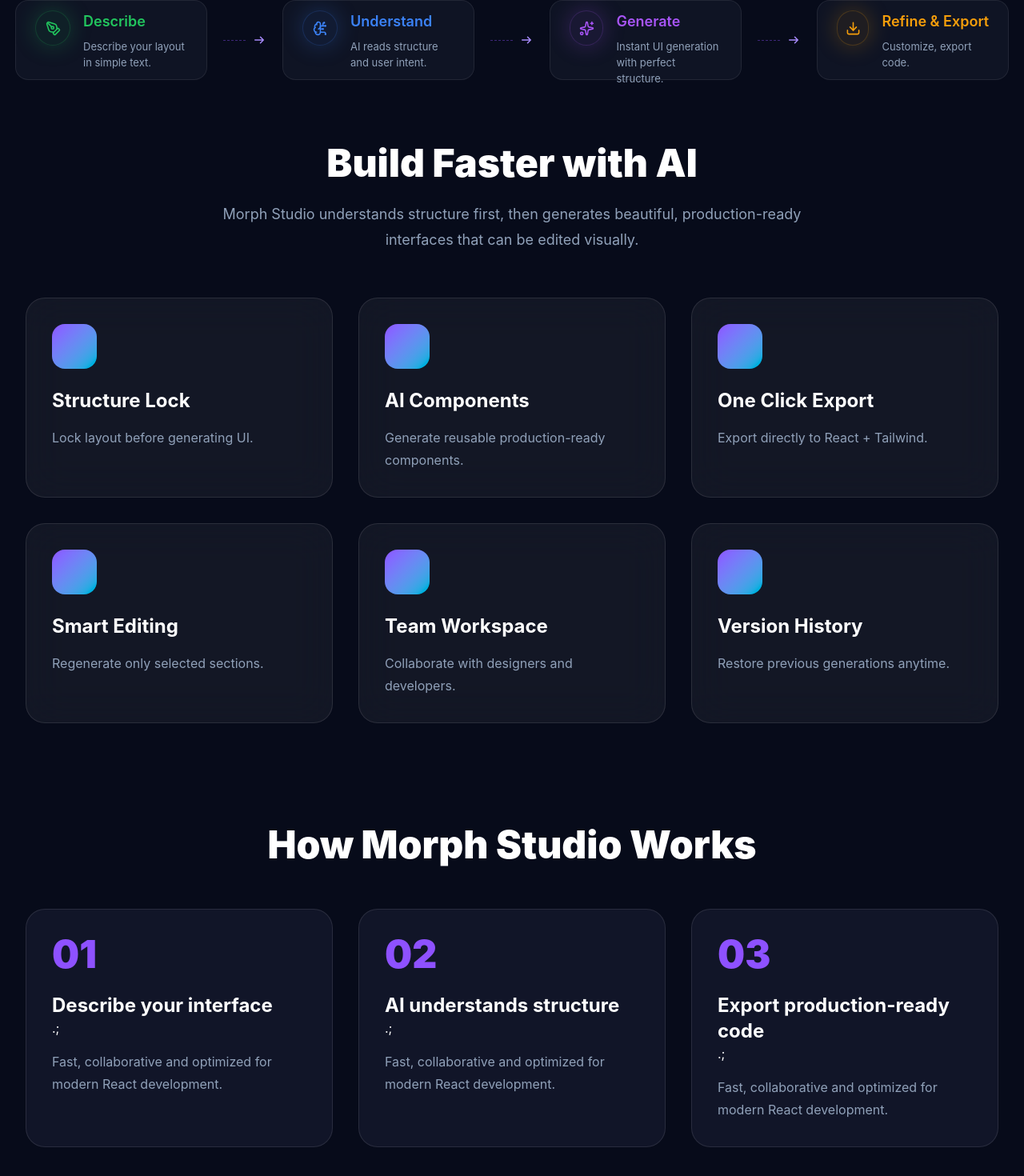
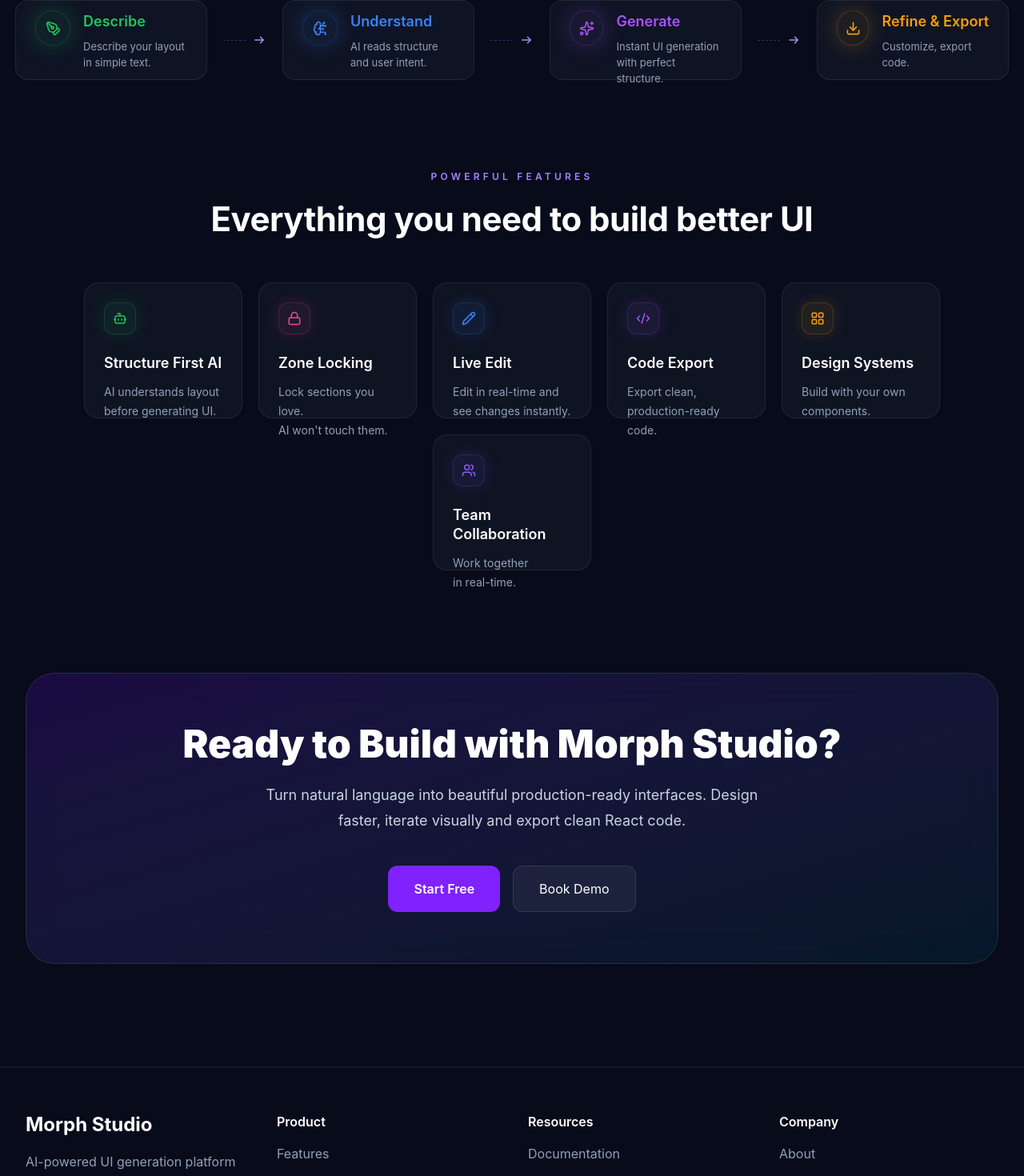
Before and after one commit to aishwaryakhandare-git/Morph-Studio, a React (Vite) app in the folder client/: page / in a window 1280 px wide. Shown: the part 2207-3677 px from the top of the page at 80% size. Built offline with nearby package versions, Linux system fonts and the light colour scheme.

Commit message:
add powerful features showcase section

```diff
--- a/client/src/pages/Landing/Landing.tsx
+++ b/client/src/pages/Landing/Landing.tsx
@@ -26,7 +26,6 @@
   Pencil,
   Code2,
   LayoutGrid,
-  Users,
 } from "lucide-react";
 
 function Landing() {
@@ -731,98 +730,103 @@
   </div>
 
 </section>
-      {/* ================= FEATURES ================= */}
-      <section className="mx-auto mt-20 max-w-7xl px-8">
-        <div className="mb-14 text-center">
-          <h2 className="text-5xl font-black">
-            Build Faster with AI
+{/* ================= POWERFUL FEATURES ================= */}
+
+<section className="mx-auto mt-28 max-w-[1420px] px-8">
+
+  <div className="text-center">
+
+    <p className="text-[12px] font-semibold uppercase tracking-[0.35em] text-violet-400">
+      POWERFUL FEATURES
+    </p>
+
+    <h2 className="mt-3 text-[42px] font-bold tracking-[-0.5px] text-white">
+      Everything you need to build better UI
     </h2>
 
-          <p className="mx-auto mt-6 max-w-3xl text-lg leading-8 text-slate-400">
-            Morph Studio understands structure first, then generates beautiful,
-            production-ready interfaces that can be edited visually.
-          </p>
   </div>
 
-        <div className="grid gap-8 lg:grid-cols-3">
+  <div className="mt-12 flex justify-center gap-5 flex-wrap">
+
     {[
       {
-              title:"Structure Lock",
-              desc:"Lock layout before generating UI."
+        icon: Bot,
+        color: "#22C55E",
+        title: "Structure First AI",
+        desc: "AI understands layout\nbefore generating UI.",
       },
       {
-              title:"AI Components",
-              desc:"Generate reusable production-ready components."
+        icon: Lock,
+        color: "#EC4899",
+        title: "Zone Locking",
+        desc: "Lock sections you love.\nAI won't touch them.",
       },
       {
-              title:"One Click Export",
-              desc:"Export directly to React + Tailwind."
+        icon: Pencil,
+        color: "#3B82F6",
+        title: "Live Edit",
+        desc: "Edit in real-time and\nsee changes instantly.",
       },
       {
-              title:"Smart Editing",
-              desc:"Regenerate only selected sections."
+        icon: Code2,
+        color: "#A855F7",
+        title: "Code Export",
+        desc: "Export clean,\nproduction-ready code.",
       },
       {
-              title:"Team Workspace",
-              desc:"Collaborate with designers and developers."
+        icon: LayoutGrid,
+        color: "#F59E0B",
+        title: "Design Systems",
+        desc: "Build with your own\ncomponents.",
       },
       {
-              title:"Version History",
-              desc:"Restore previous generations anytime."
-            }
-          ].map((item)=>(
+        icon: Users,
+        color: "#8B5CF6",
+        title: "Team Collaboration",
+        desc: "Work together\nin real-time.",
+      },
+    ].map((feature) => {
+
+      const Icon = feature.icon;
+
+      return (
+
         <div
-              key={item.title}
-              className="rounded-3xl border border-white/10 bg-white/5 p-8 backdrop-blur-xl"
+          key={feature.title}
+          className="group h-[170px] w-[198px] rounded-[18px] border border-white/8 bg-[#0F1423] p-6 transition-all duration-300 hover:border-violet-500/40 hover:bg-[#11182B]"
         >
-              <div className="mb-6 h-14 w-14 rounded-2xl bg-gradient-to-br from-violet-500 to-cyan-500"/>
 
-              <h3 className="text-2xl font-bold">
-                {item.title}
+          <div
+            className="flex h-10 w-10 items-center justify-center rounded-xl"
+            style={{
+              background: `${feature.color}15`,
+              border: `1px solid ${feature.color}30`,
+              boxShadow: `0 0 20px ${feature.color}25`,
+            }}
+          >
+            <Icon
+              size={18}
+              color={feature.color}
+            />
+          </div>
+
+          <h3 className="mt-6 text-[18px] font-semibold text-white leading-6">
+            {feature.title}
           </h3>
 
-              <p className="mt-4 leading-7 text-slate-400">
-                {item.desc}
+          <p className="mt-3 whitespace-pre-line text-[14px] leading-6 text-slate-400">
+            {feature.desc}
           </p>
-            </div>
-          ))}
-        </div>
-      </section>
 
-      {/* ================= HOW IT WORKS ================= */}
-      <section className="mx-auto mt-32 mb-24 max-w-7xl px-8">
-        <div className="mb-14 text-center">
-          <h2 className="text-5xl font-black">
-            How Morph Studio Works
-          </h2>
         </div>
 
-        <div className="grid gap-8 md:grid-cols-3">
-          {[
-            ["01","Describe your interface"],
-            ["02","AI understands structure"],
-            ["03","Export production-ready code"]
-          ].map(([no,title])=>(
-            <div
-              key={no}
-              className="rounded-3xl border border-white/10 bg-[#111528] p-8"
-            >
-              <span className="text-5xl font-black text-violet-500">
-                {no}
-              </span>
+      );
 
-              <h3 className="mt-6 text-2xl font-bold">
-                {title}
-              </h3>.;
+    })}
 
-              <p className="mt-4 leading-7 text-slate-400">
-                Fast, collaborative and optimized for modern React development.
-              </p>
   </div>
-          ))}
-        </div>
+
 </section>
-
 
       {/* ================= CTA ================= */}
       <section className="mx-auto mt-32 max-w-7xl px-8">
```
Lines whose indentation alone changed are shown as unchanged.
